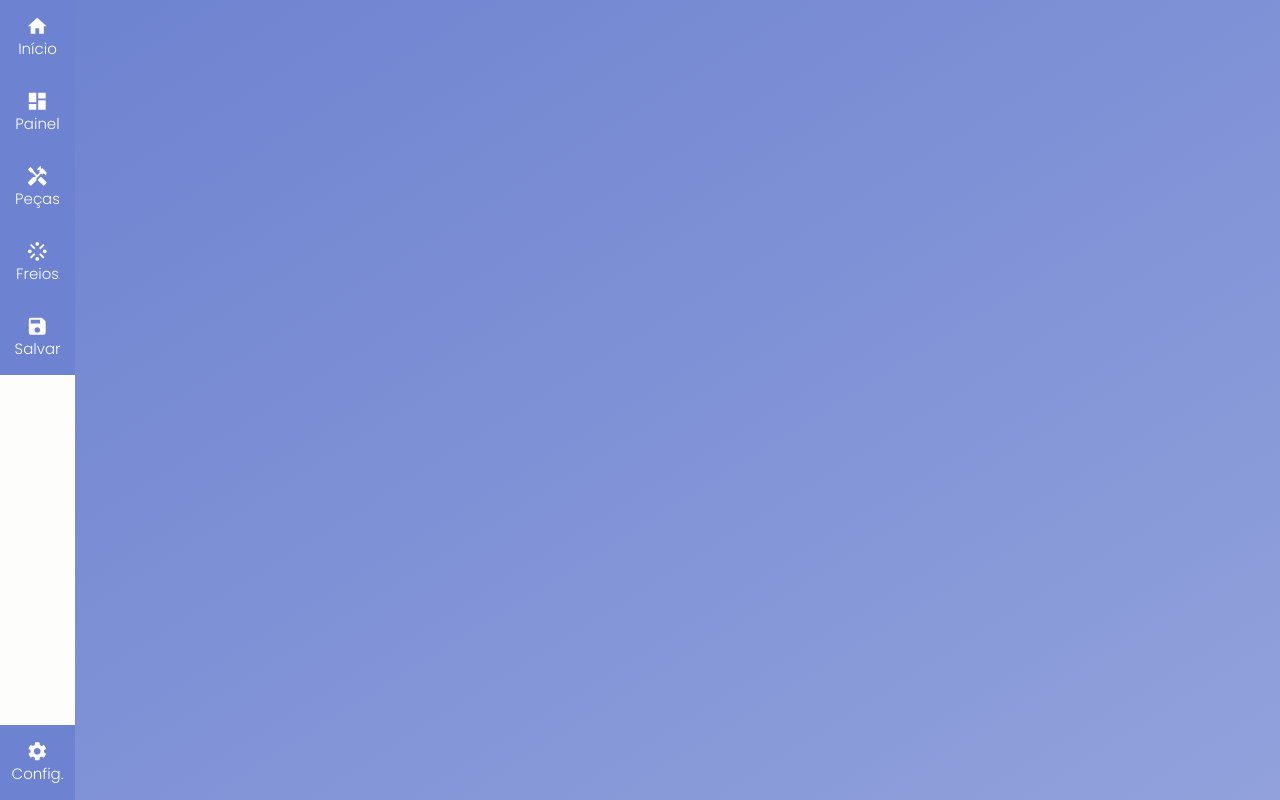
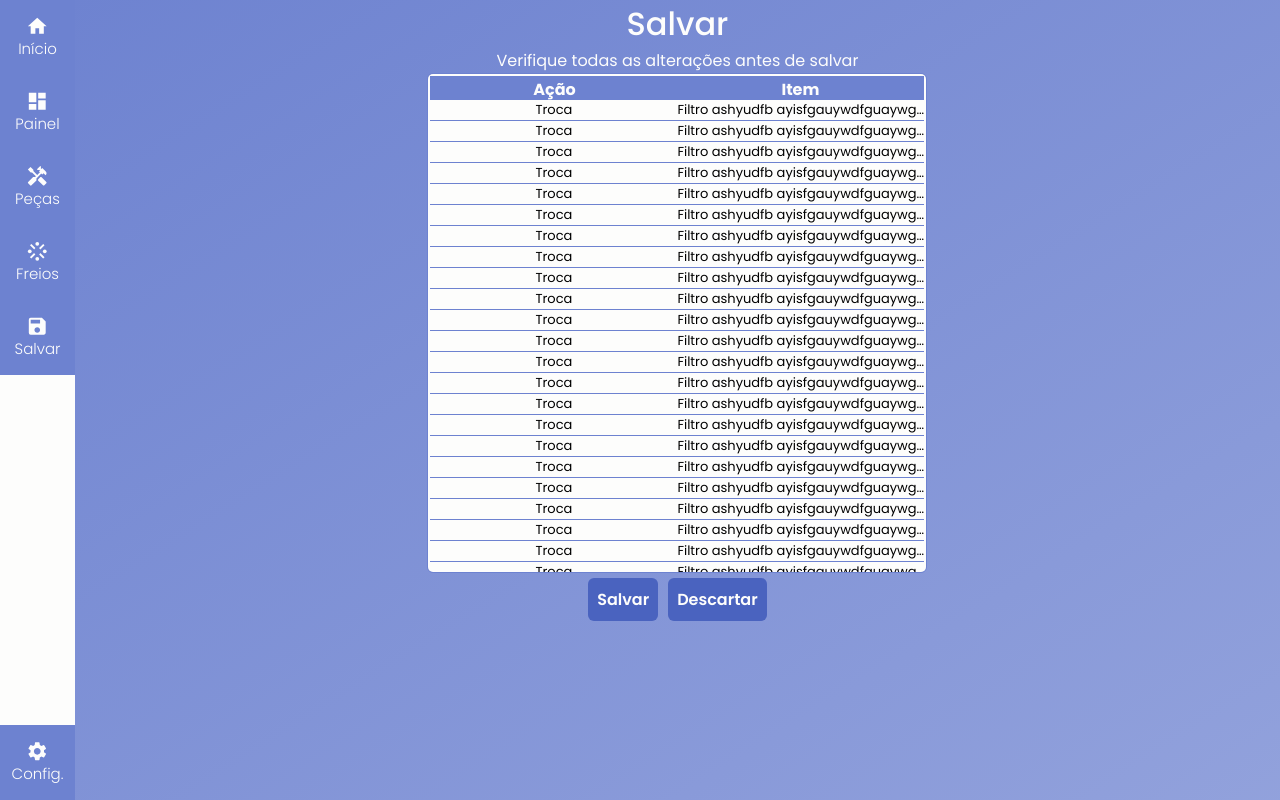
Before and after one commit to cauapdebiasi/truck-management, a React (Vite) app: page /save in a window 1280 px wide. Before the commit this address had no page. Built offline with nearby package versions, Linux system fonts and the light colour scheme.

Commit message:
feat: added save screen ui

```diff
--- a/src/assets/styles/abstract/constraints.scss
+++ b/src/assets/styles/abstract/constraints.scss
@@ -84,3 +84,9 @@ $partChangeMinWidth:500px;
 $partChangeMaxWidth:800px;
 $partChangeMinHeight:500px;
 $partChangeMaxHeight:650px;
+
+//Save screen variables
+$saveMaxHeight: $maxFullscreenHeight;
+$saveTitleFontSize: 32px;
+$saveTableHeaderSize: 24px;
+$saveFormBorderRadius: 6px;
--- a/src/assets/styles/global.scss
+++ b/src/assets/styles/global.scss
@@ -33,7 +33,7 @@ code {
 }
 
 ::-webkit-scrollbar {
-  width: 10px;
+  width: 5px;
 }
 
 ::-webkit-scrollbar-track {
@@ -42,5 +42,5 @@ code {
 
 ::-webkit-scrollbar-thumb {
   background-color: $primary-inverted;
-  border-radius: 10px;
+  border-radius: 6px;
 }
--- /dev/null
+++ b/src/assets/styles/screens/Save.module.scss
@@ -0,0 +1,76 @@
+@import "../abstract/colors.scss";
+@import "../abstract/constraints.scss";
+
+.save {
+  max-height: $saveMaxHeight;
+  display: flex;
+  flex-direction: column;
+  align-items: center;
+
+  .title {
+    font-size: $saveTitleFontSize;
+    font-weight: 500;
+    color: $primary;
+  }
+
+  .subtitle {
+    color: $text-inverted;
+    text-align: center;
+  }
+
+  .form {
+    position: relative;
+    flex-grow: 1;
+    overflow-y: scroll;
+    width: 100%;
+    max-height: 500px;
+    max-width: 500px;
+    background: $primary;
+    border-radius: 6px;
+    border: 1px solid $primary-inverted;
+
+    .table {
+      width: 100%;
+      height: 100%;
+
+       tr {
+        display: grid;
+        grid-template-columns: 2fr 2fr;
+
+        td {
+          font-size: 13px;
+          text-align: center;
+          border-bottom: 1px solid $primary-inverted;
+          white-space: nowrap;
+          overflow: hidden;
+          text-overflow: ellipsis;
+        }
+      }
+      .tableHeader {
+        border: 1px solid $primary-inverted;
+        background: $primary-inverted;
+        color: $primary;
+        position: sticky;
+        top: 0;
+        width: 100%;
+        height: $saveTableHeaderSize;
+      }
+    }
+  }
+
+  .actions {
+
+    .button {
+      padding: $buttonPadding;
+      border-radius: $buttonBorderRadius;
+      background: $accent;
+      color: $text-inverted;
+      border: none;
+      font-size: $buttonFontSize;
+      font-weight: 600;
+      cursor: pointer;
+      margin: 5px 5px;
+    }
+  }
+
+}
--- a/src/assets/styles/screens/Settings.module.scss
+++ b/src/assets/styles/screens/Settings.module.scss
@@ -15,6 +15,7 @@
 
   .subtitle {
     color: $text-inverted;
+    text-align: center;
   }
 
   .form {
--- a/src/screens/Base.tsx
+++ b/src/screens/Base.tsx
@@ -4,6 +4,7 @@ import Home from "./Home";
 import Dashboard from "./Dashboard";
 import Parts from "./Parts";
 import Settings from "./Settings";
+import Save from "./Save";
 import styles from "@/assets/styles/screens/Base.module.scss";
 
 const Base: React.FC = () => {
@@ -15,6 +16,7 @@ const Base: React.FC = () => {
         <Route path="/dashboard" element={<Dashboard />} />
         <Route path="/parts" element={<Parts />} />
         <Route path="/settings" element={<Settings />} />
+        <Route path="/save" element={<Save />} />
       </Routes>
     </div>
   )
--- /dev/null
+++ b/src/screens/Save.tsx
@@ -0,0 +1,120 @@
+import styles from "styles/screens/Save.module.scss"
+
+const Save: React.FC = () => {
+  return (
+    <div className={styles.save}>
+      <h1 className={styles.title}>Salvar</h1>
+      <p className={styles.subtitle}>Verifique todas as alterações antes de salvar</p>
+      <div className={styles.form}>
+        <table className={styles.table}>
+          <tr className={styles.tableHeader}>
+            <th>Ação</th>
+            <th>Item</th>
+          </tr>
+          <tr>
+            <td>Troca</td>
+            <td>Filtro ashyudfb ayisfgauywdfguaywg duyawg d</td>
+          </tr>
+          <tr>
+            <td>Troca</td>
+            <td>Filtro ashyudfb ayisfgauywdfguaywg duyawg d</td>
+          </tr>
+          <tr>
+            <td>Troca</td>
+            <td>Filtro ashyudfb ayisfgauywdfguaywg duyawg d</td>
+          </tr>
+          <tr>
+            <td>Troca</td>
+            <td>Filtro ashyudfb ayisfgauywdfguaywg duyawg d</td>
+          </tr>
+          <tr>
+            <td>Troca</td>
+            <td>Filtro ashyudfb ayisfgauywdfguaywg duyawg d</td>
+          </tr>
+          <tr>
+            <td>Troca</td>
+            <td>Filtro ashyudfb ayisfgauywdfguaywg duyawg d</td>
+          </tr>
+          <tr>
+            <td>Troca</td>
+            <td>Filtro ashyudfb ayisfgauywdfguaywg duyawg d</td>
+          </tr>
+          <tr>
+            <td>Troca</td>
+            <td>Filtro ashyudfb ayisfgauywdfguaywg duyawg d</td>
+          </tr>
+          <tr>
+            <td>Troca</td>
+            <td>Filtro ashyudfb ayisfgauywdfguaywg duyawg d</td>
+          </tr>
+          <tr>
+            <td>Troca</td>
+            <td>Filtro ashyudfb ayisfgauywdfguaywg duyawg d</td>
+          </tr>
+          <tr>
+            <td>Troca</td>
+            <td>Filtro ashyudfb ayisfgauywdfguaywg duyawg d</td>
+          </tr>
+          <tr>
+            <td>Troca</td>
+            <td>Filtro ashyudfb ayisfgauywdfguaywg duyawg d</td>
+          </tr>
+          <tr>
+            <td>Troca</td>
+            <td>Filtro ashyudfb ayisfgauywdfguaywg duyawg d</td>
+          </tr>
+          <tr>
+            <td>Troca</td>
+            <td>Filtro ashyudfb ayisfgauywdfguaywg duyawg d</td>
+          </tr>
+          <tr>
+            <td>Troca</td>
+            <td>Filtro ashyudfb ayisfgauywdfguaywg duyawg d</td>
+          </tr>
+          <tr>
+            <td>Troca</td>
+            <td>Filtro ashyudfb ayisfgauywdfguaywg duyawg d</td>
+          </tr>
+          <tr>
+            <td>Troca</td>
+            <td>Filtro ashyudfb ayisfgauywdfguaywg duyawg d</td>
+          </tr>
+          <tr>
+            <td>Troca</td>
+            <td>Filtro ashyudfb ayisfgauywdfguaywg duyawg d</td>
+          </tr>
+          <tr>
+            <td>Troca</td>
+            <td>Filtro ashyudfb ayisfgauywdfguaywg duyawg d</td>
+          </tr>
+          <tr>
+            <td>Troca</td>
+            <td>Filtro ashyudfb ayisfgauywdfguaywg duyawg d</td>
+          </tr>
+          <tr>
+            <td>Troca</td>
+            <td>Filtro ashyudfb ayisfgauywdfguaywg duyawg d</td>
+          </tr>
+          <tr>
+            <td>Troca</td>
+            <td>Filtro ashyudfb ayisfgauywdfguaywg duyawg d</td>
+          </tr>
+          <tr>
+            <td>Troca</td>
+            <td>Filtro ashyudfb ayisfgauywdfguaywg duyawg d</td>
+          </tr>
+        </table>
+      </div>
+      <div className={styles.actions}>
+        <button className={styles.button}>
+          Salvar
+        </button>
+        <button className={styles.button}>
+          Descartar
+        </button>
+      </div>
+    </div>
+  )
+}
+
+export default Save
```
